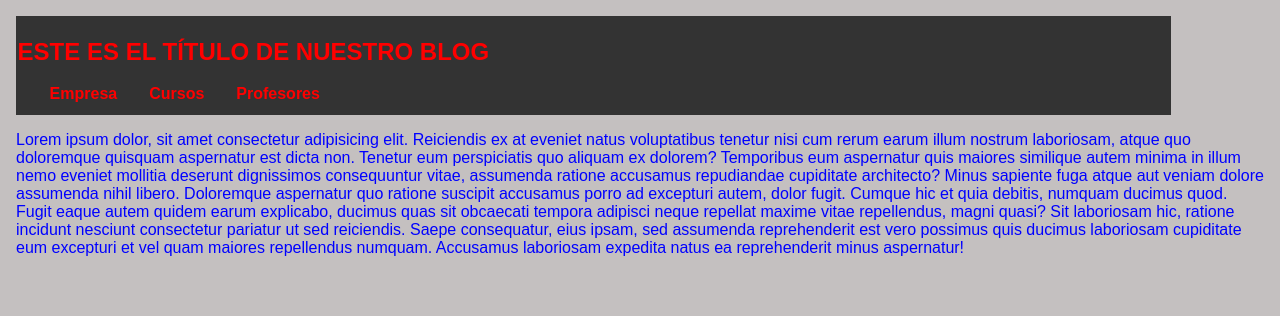
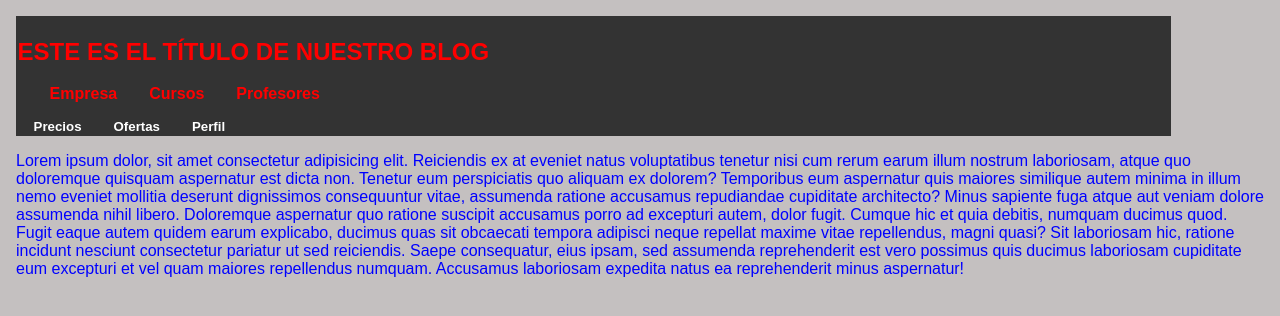
Before and after one commit to vic505/BLOG-CURSO-GIT-Y-GITHUB, a plain HTML site: page index.html in a window 1280 px wide. Drawn offline with Linux system fonts and the light colour scheme.

Commit message:
SE AGREGÓ SUB MENÚ

```diff
--- a/estilos/style.css
+++ b/estilos/style.css
@@ -7,7 +7,7 @@ body{
 .cabecera
 {
     width: 90vw;
-    height: 6rem;
+    min-height: 6rem;
     background-color: #333;
     color: red;
     padding: .1rem;
@@ -22,3 +22,11 @@ h4
 {
     margin: 0 1rem;
 }
+.sub
+{
+    display: flex;
+    color: white;
+}
+h5{
+    margin: 0 1rem;
+}
--- a/index.html
+++ b/index.html
@@ -15,6 +15,11 @@
             <h4>Cursos</h4>
             <h4>Profesores</h4>
         </div>
+        <div class="sub">
+            <h5>Precios</h5>
+            <h5>Ofertas</h5>
+            <h5>Perfil</h5>
+        </div>
     </article>
     <article class="post">
         <p>Lorem ipsum dolor, sit amet consectetur adipisicing elit. Reiciendis ex at eveniet natus voluptatibus tenetur nisi cum rerum earum illum nostrum laboriosam, atque quo doloremque quisquam aspernatur est dicta non.
```
